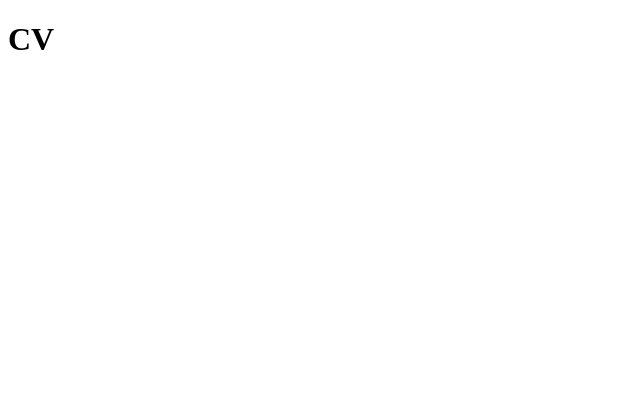
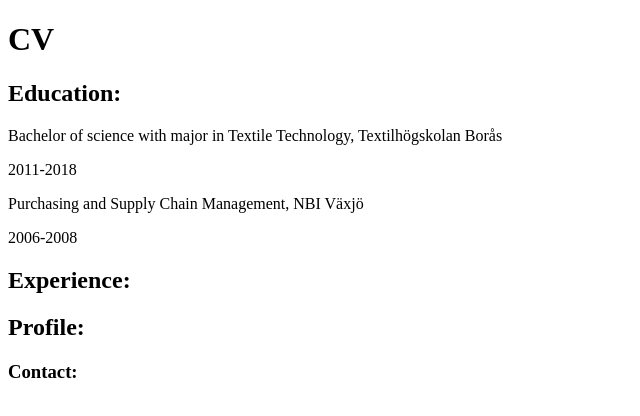
Before and after one commit to SaraM83/cvpwd, a plain HTML site: page index.html in a window 1280 px wide. Shown: the whole page, without its empty margins (0-640 px from the left). Drawn offline with Linux system fonts and the light colour scheme.

Commit message:
Added some text

```diff
--- a/index.html
+++ b/index.html
@@ -10,10 +10,15 @@
         <h1>CV</h1>
     </header>
     <main>
-        <section></section>
-        <section></section>
-        <section></section>
+        <section><h2>Education:</h2>
+        <p>Bachelor of science with major in Textile Technology, Textilhögskolan Borås</p>
+        <p>2011-2018</p>
+        <p>Purchasing and Supply Chain Management, NBI Växjö</p>
+        <p>2006-2008</p>
+        </section>
+        <section><h2>Experience:</h2></section>
+        <section><h2>Profile:</h2></section>
     </main>
-    <footer></footer>
+    <footer><h3>Contact:</h3></footer>
 </body>
 </html>
```
